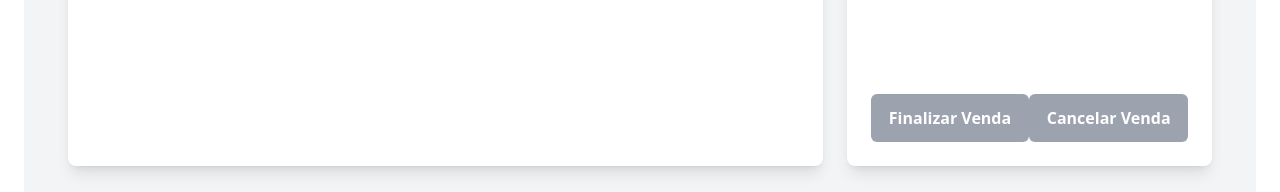
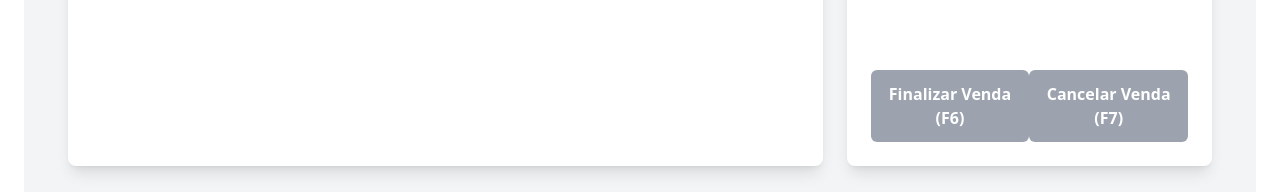
Before and after one commit to alvesgc/pdv, a React (Vite) app in the folder frontend/: page / in a window 1280 px wide. Shown: the part 622-814 px from the top of the page. Built offline with nearby package versions, Linux system fonts and the light colour scheme; no server answers.

Commit message:
feat: add keyboard shortcuts for Finalizar Venda (F6) and Cancelar Venda (F7) in SalesSummary component

```diff
--- a/frontend/src/components/SalesSummary/index.jsx
+++ b/frontend/src/components/SalesSummary/index.jsx
@@ -13,6 +13,12 @@ export default function SalesSummary({ cart, onClearCart, selectedProduct }) {
     setShowModal(false);
   };
 
+  // const handleKeyDown = (event) => {
+  //   if(event.ley === 'F6' && cart.length > 0) {
+  //     event.preventDefault();
+  //     handleFinalize();
+  //   }
+  //}
   return (
     <>
       <div className="md:col-span-1 bg-white p-6 rounded-lg shadow-lg flex flex-col justify-between h-full">
@@ -25,16 +31,18 @@ export default function SalesSummary({ cart, onClearCart, selectedProduct }) {
 
         <div className="flex flex-end justify-between items-center">
           <ActionButton
-            text="Finalizar Venda"
+            text="Finalizar Venda (F6)"
             onClick={handleFinalize}
             disabled={cart.length === 0}
             color="green"
+            keyTrigger='F6'
           />
           <ActionButton
-            text="Cancelar Venda"
+            text="Cancelar Venda (F7)"
             onClick={onClearCart}
             disabled={cart.length === 0}
             color="red"
+            keyTrigger='F7'
           />
         </div>
       </div>
```
